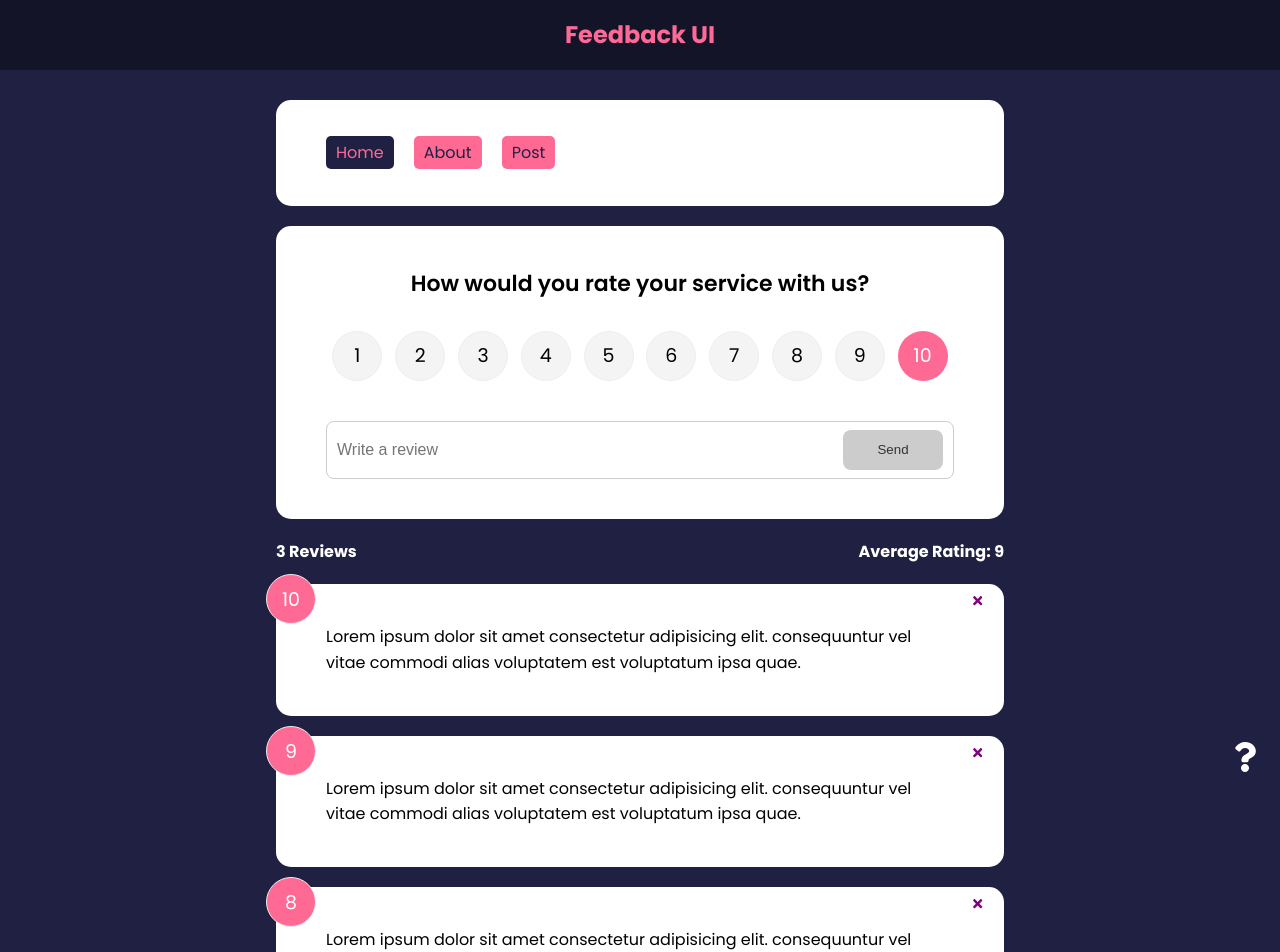
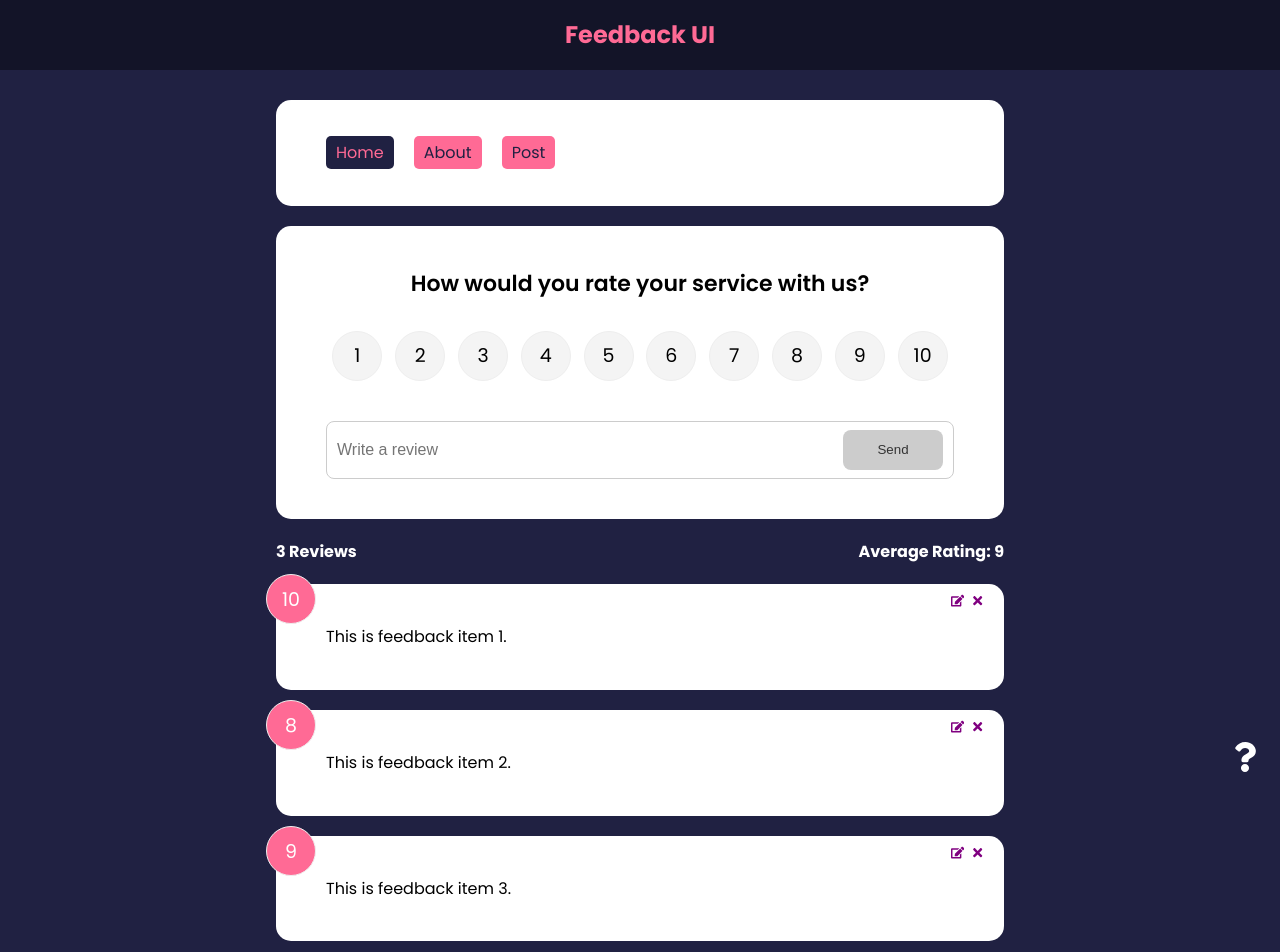
Before and after one commit to andre353/react-06-feedback-app, a React (Create React App) app: page / in a window 1280 px wide. Shown: the top 952 px of the page. Built offline with nearby package versions, Linux system fonts and the light colour scheme.

Commit message:
Start using context to pass data to components

```diff
--- a/src/App.js
+++ b/src/App.js
@@ -1,36 +1,18 @@
-import { useState } from "react";
-import { v4 as uuidv4 } from "uuid";
 import { BrowserRouter as Router, Route, Routes, NavLink } from "react-router-dom";
 import Card from "./components/shared/Card";
 import Header from "./components/Header";
 import FeedbackList from "./components/FeedbackList";
 import FeedbackStats from "./components/FeedbackStats";
 import FeedbackForm from "./components/FeedbackForm";
-import FeedbackData from "./data/FeedbackData";
 import AboutPage from "./pages/AboutPage";
 import AboutIconLink from "./components/AboutIconLink";
 import Post from "./components/Post";
+import {FeedbackProvider} from './context/FeedbackContext'; // in curly braces as there is no default by export from FeedbackContext.js
 
 function App() {
-  const [feedback, setFeedback] = useState(FeedbackData);
-
-  const addFeedback = (newFeedback) => {
-    newFeedback.id = uuidv4();
-    // let's set a unique id to each newly generated feedback item
-    // to update the state, we can't just push the new feedback item on it, as it is immutable
-    // we need basically make a copy of it - we get the current objects that are already there via spread operator ...
-    // and on addition to those at the very beginnng of the array we put our new item=object
-    setFeedback([newFeedback, ...feedback]);
-  };
-
-  const deleteFeedbackItem = (id) => {
-    if (window.confirm("Are you sure you want to delete this item?")) {
-      //  returning a new array - the old one stays untouched - based on condition that the item that we click is not equal to the item in the array, once it is equal - it is out of the new array = the new array consists only of not-clicked items
-      setFeedback(feedback.filter((item) => item.id !== id));
-    }
-  };
 
   return (
+    <FeedbackProvider>
       <Router>
         <Header />
         <div className="container">
@@ -41,16 +23,13 @@
               element={
                 <>
                   <Card>
-                    <NavLink to='/' className="nav-link" activeClassName='active'>Home</NavLink>
-                    <NavLink to='/about' className="nav-link" activeClassName='active'>About</NavLink>
-                    <NavLink to='/post' className="nav-link" activeClassName='active'>Post</NavLink>
+                      <NavLink to='/' className="nav-link">Home</NavLink>
+                      <NavLink to='/about' className="nav-link">About</NavLink>
+                      <NavLink to='/post' className="nav-link">Post</NavLink>
                   </Card>
-                <FeedbackForm handleAdd={addFeedback} />
-                <FeedbackStats feedback={feedback} />
-                <FeedbackList
-                  feedback={feedback}
-                  handleDelete={deleteFeedbackItem}
-                />
+                  <FeedbackForm />
+                  <FeedbackStats />
+                  <FeedbackList  />
                   <AboutIconLink />
                 </>
               }
@@ -60,6 +39,7 @@
           </Routes>
         </div>
       </Router>
+    </FeedbackProvider>
   );
 }
 
--- a/src/components/FeedbackForm.jsx
+++ b/src/components/FeedbackForm.jsx
@@ -1,13 +1,26 @@
-import { useState } from "react";
+import { useState, useContext, useEffect } from "react";
 import Card from "./shared/Card";
 import RatingSelect from "./RatingSelect";
 import Button from "./shared/Button";
+import FeedbackContext from "../context/FeedbackContext";
 
-function FeedbackForm({handleAdd}) {
+function FeedbackForm() {
   const [text, setText] = useState("");
   const [rating, setRating] = useState(10);
   const [btnDisabled, setBtnDisabled] = useState(true);
   const [message, setMessage] = useState("");
+
+  const {addFeedback, feedbackEdit, updateFeedback} = useContext(FeedbackContext)
+
+  // any time a button FaEdit is clicked - a side effect will take place
+  useEffect(() => {
+    // check
+    if(feedbackEdit.edit === true) {
+      setBtnDisabled(false); // we enable the button
+      setText(feedbackEdit.item.text); // item is the object, text is its property
+      setRating(feedbackEdit.item.rating);
+    }
+  }, [feedbackEdit])
 
   const handleTextChange = (e) => {
       if(text === '') {
@@ -30,9 +43,16 @@
       const newFeedback = {
         // text (from db): text (from local State), it can be written as a shorthand just in one word - text, rating
         text: text,
-        rating: rating
+        rating: rating,
       }
-      handleAdd(newFeedback);
+
+      if (feedbackEdit.edit === true) {
+        updateFeedback(feedbackEdit.item.id, newFeedback)
+      } else {
+        addFeedback(newFeedback)
+      }
+
+      setText('')
     }
   }
 
@@ -57,4 +77,4 @@
   );
 }
 
-export default FeedbackForm;
+export default FeedbackForm
--- a/src/components/FeedbackItem.jsx
+++ b/src/components/FeedbackItem.jsx
@@ -1,13 +1,20 @@
-import { FaTimes } from 'react-icons/fa'
+import { FaTimes, FaEdit } from 'react-icons/fa'
+import { useContext } from 'react'
 import PropTypes from 'prop-types'
 import Card from './shared/Card'
+import FeedbackContext from '../context/FeedbackContext'
 // when Item is clicked the handleDelete function is invoked, it is passed via props from FeedbackList component
-function FeedbackItem({ item, handleDelete }) {
+function FeedbackItem({ item }) {
+    const { deleteFeedbackItem, editFeedback } = useContext(FeedbackContext)
+
     return (
         <Card>
             <div className='num-display'>{item.rating}</div>
-            <button onClick={() => handleDelete(item.id)} className="close">
+            <button onClick={() => deleteFeedbackItem(item.id)} className="close">
                 <FaTimes color='purple' />
+            </button>
+            <button onClick={() => editFeedback(item)} className="edit">
+                <FaEdit color='purple' />
             </button>
             <div className='text-display'>{item.text}</div>
         </Card>
--- a/src/components/FeedbackList.jsx
+++ b/src/components/FeedbackList.jsx
@@ -1,8 +1,11 @@
 import {motion, AnimatePresence} from "framer-motion";
-import PropTypes from "prop-types";
+import {useContext} from 'react';
 import FeedbackItem from "./FeedbackItem";
+import FeedbackContext from '../context/FeedbackContext';
 
-function FeedbackList({ feedback, handleDelete }) {
+function FeedbackList() {
+  const { feedback } = useContext(FeedbackContext)
+
   if (!feedback || feedback.length === 0) {
     return <p>No feedback yet</p>;
   }
@@ -20,7 +23,6 @@
         <FeedbackItem
           key={item.id}
           item={item}
-          handleDelete={handleDelete}
         />
         </motion.div>
       ))}
@@ -28,15 +30,15 @@
     </div>
   );
 }
-
-FeedbackList.propTypes = {
-  feedback: PropTypes.arrayOf(
-    PropTypes.shape({
+// we context we do not need it:
+// FeedbackList.propTypes = {
+//   feedback: PropTypes.arrayOf(
+//     PropTypes.shape({
       //id: PropTypes.number.isRequired,
-      text: PropTypes.string.isRequired,
-      rating: PropTypes.number.isRequired,
-    })
-  ),
-};
+//       text: PropTypes.string.isRequired,
+//       rating: PropTypes.number.isRequired,
+//     })
+//   ),
+// };
 
 export default FeedbackList;
--- a/src/components/FeedbackStats.jsx
+++ b/src/components/FeedbackStats.jsx
@@ -1,6 +1,8 @@
-import PropTypes from 'prop-types'
+import {useContext} from 'react'
+import FeedbackContext from '../context/FeedbackContext'
 
-function FeedbackStats({feedback}) {
+function FeedbackStats() {
+    const { feedback } = useContext(FeedbackContext)
 // Calculate rating avg
 let average = feedback.reduce((acc, current) => {
     return acc + current.rating
@@ -16,8 +18,4 @@
     )
 }
 
-FeedbackStats.propTypes = {
-    feedback: PropTypes.array.isRequired,
-}
-
 export default FeedbackStats
--- a/src/components/RatingSelect.jsx
+++ b/src/components/RatingSelect.jsx
@@ -1,7 +1,14 @@
-import { useState } from "react";
+import { useState, useContext, useEffect } from "react";
+import FeedbackContext from "../context/FeedbackContext";
 
 function RatingSelect({ select }) {
   const [selected, setSelected] = useState(10);
+
+  const {feedbackEdit} = useContext(FeedbackContext);
+
+  useEffect(() => {
+    setSelected(feedbackEdit.item.rating)
+  }, [feedbackEdit])
 
   const handleChange = (e) => {
     setSelected(+e.currentTarget.value);
--- /dev/null
+++ b/src/context/FeedbackContext.js
@@ -0,0 +1,82 @@
+import { v4 as uuidv4 } from "uuid";
+import { createContext, useState } from "react";
+
+const FeedbackContext = createContext();
+
+// in order the components to get the context, they need to be wrapped in a Provider in App.js
+export const FeedbackProvider = ({ children }) => {
+  const [feedback, setFeedback] = useState([
+    {
+      id: 1,
+      text: "This is feedback item 1.",
+      rating: 10,
+    },
+    {
+      id: 2,
+      text: "This is feedback item 2.",
+      rating: 8,
+    },
+    {
+      id: 3,
+      text: "This is feedback item 3.",
+      rating: 9,
+    },
+  ]);
+
+  const [feedbackEdit, setFeedbackEdit] = useState({
+      item: {},
+      edit: false
+  })
+
+  const deleteFeedbackItem = (id) => {
+    if (window.confirm("Are you sure you want to delete this item?")) {
+      //  returning a new array - the old one stays untouched - based on condition that the item that we click is not equal to the item in the array, once it is equal - it is out of the new array = the new array consists only of not-clicked items
+      setFeedback(feedback.filter((item) => item.id !== id));
+    }
+  };
+
+  const addFeedback = (newFeedback) => {
+    newFeedback.id = uuidv4();
+    // let's set a unique id to each newly generated feedback item
+    // to update the state, we can't just push the new feedback item on it, as it is immutable
+    // we need basically make a copy of it - we get the current objects that are already there via spread operator ...
+    // and on addition to those at the very beginnng of the array we put our new item=object
+    setFeedback([newFeedback, ...feedback]);
+  };
+
+  // Update feedback item
+  const updateFeedback = (id, updItem) => {
+      // if the current id was already in feedback.item we add to the array the updated item object, otherwise we just add the new object
+      setFeedback(feedback.map((item) => item.id === id ? { ...item, ...updItem } : item))
+  }
+
+  // set the clicked item to be updated via editting it
+  const editFeedback = (item) => {
+      setFeedbackEdit({
+          item,
+          edit: true
+      })
+  }
+
+  // to pass the above state to the components that need it, we are to use the prop "value"
+  return (
+    <FeedbackContext.Provider
+      value={{
+        // shorthand:
+        // feedback
+        feedback: feedback,
+        // piece of state = data of the item clicked, we pass it to the FeedbackForm - shorthand:
+        feedbackEdit,
+        deleteFeedbackItem,
+        addFeedback,
+        // function to be called in in FeedbackItem when the item is clicked
+        editFeedback,
+        updateFeedback,
+      }}
+    >
+      {children}
+    </FeedbackContext.Provider>
+  );
+};
+
+export default FeedbackContext;
```
Lines whose indentation alone changed are shown as unchanged.
